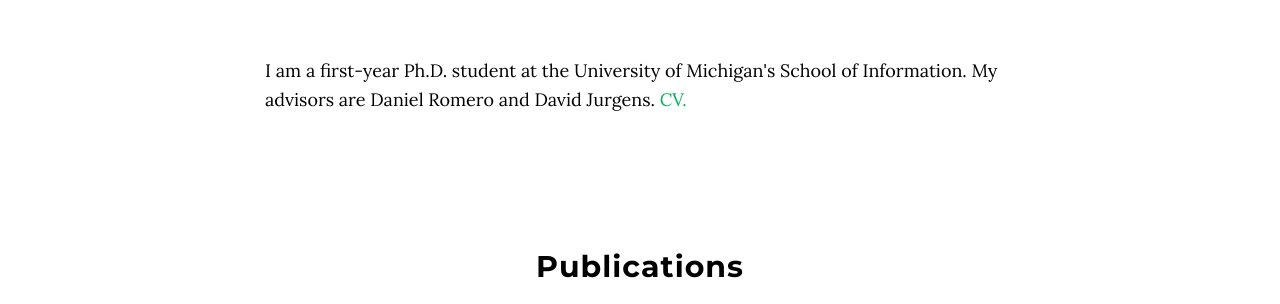
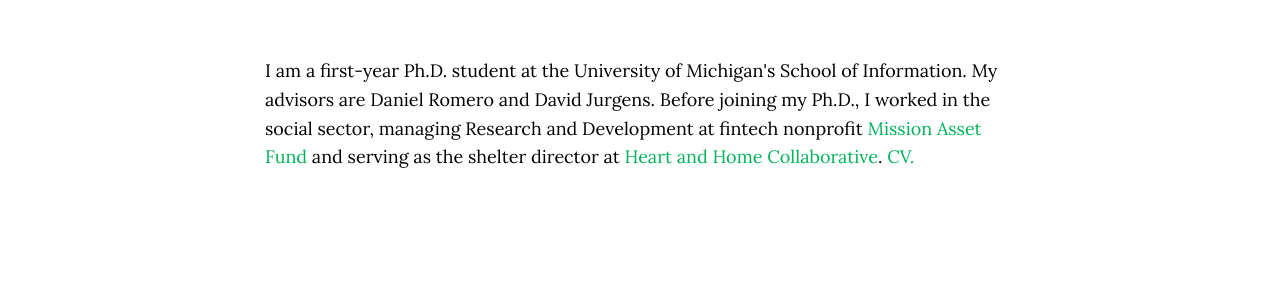
Before and after one commit to aparna-ananth/aparna-ananth.github.io, a website: page index.html in a window 1280 px wide. Shown: the part 423-727 px from the top of the page. Drawn offline with nearby package versions, Linux system fonts and the light colour scheme.

Commit message:
Update index.html

```diff
--- a/index.html
+++ b/index.html
@@ -78,7 +78,7 @@
             	<!-- <h2>Title.</h2> -->
             	<img class="resize" src="./img/Ananthasubramaniam_Aparna_01.JPG" alt="Aparna Ananthasubramaniam" hspace="20" vspace="20">
             	<br><br><br>
-                <p>I am a first-year Ph.D. student at the University of Michigan's School of Information. My advisors are Daniel Romero and David Jurgens. <a href="./files/Aparna.Ananthasubramaniam.CV.Website.pdf">CV.</a></p>
+                <p>I am a first-year Ph.D. student at the University of Michigan's School of Information. My advisors are Daniel Romero and David Jurgens. Before joining my Ph.D., I worked in the social sector, managing Research and Development at fintech nonprofit <a href="https://www.missionassetfund.org" target=”_blank”>Mission Asset Fund</a> and serving as the shelter director at <a href="https://www.hhcollab.org" target=”_blank”>Heart and Home Collaborative</a>. <a href="./files/Aparna.Ananthasubramaniam.CV.Website.pdf" target=”_blank”>CV.</a></p>
             </div>
         </div>
     </section>
```
